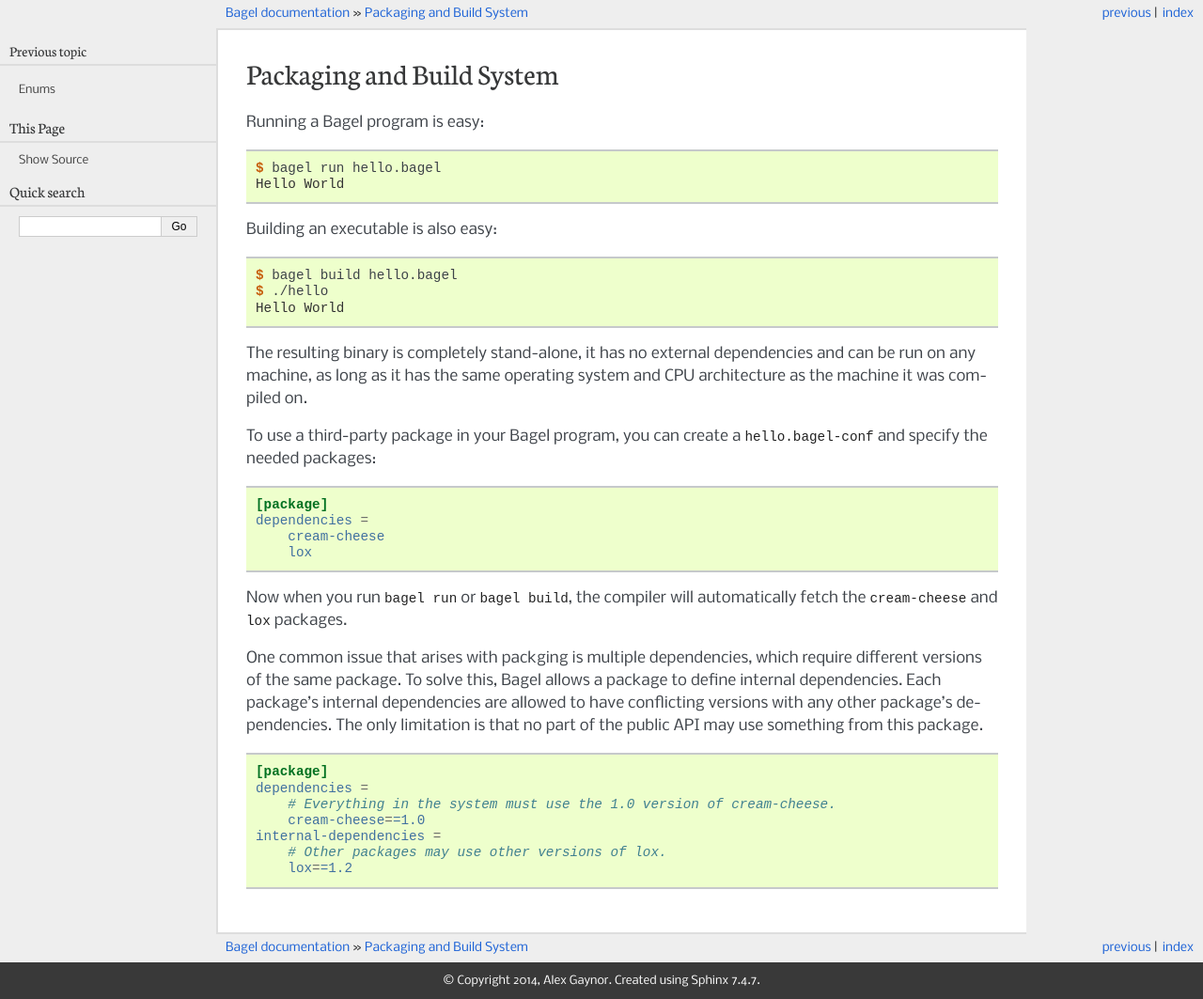
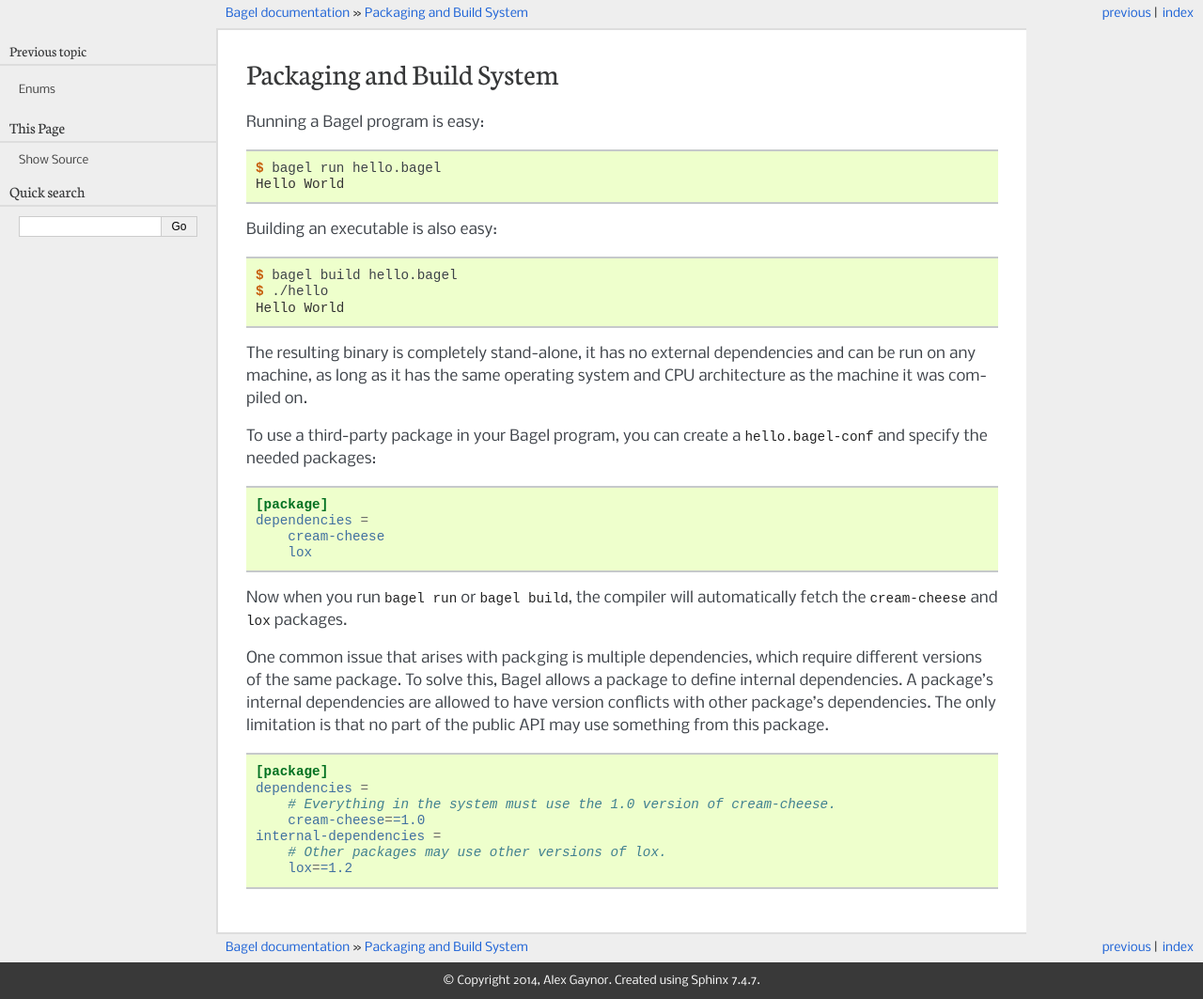
Before and after one commit to alex/bagel, a Sphinx documentation site: the page built from docs/features/packaging.rst, in a window 1280 px wide. Shown: the whole page at 94% size. Built offline with Sphinx 7.4.7, drawn with Linux system fonts in a browser that asks for light colours.

Commit message:
Improve the grammar

```diff
--- a/docs/features/packaging.rst
+++ b/docs/features/packaging.rst
@@ -35,8 +35,8 @@
 
 One common issue that arises with packging is multiple dependencies, which
 require different versions of the same package. To solve this, Bagel allows a
-package to define :term:`internal dependencies`. Each package's internal
-dependencies are allowed to have conflicting versions with any other package's
+package to define :term:`internal dependencies`. A package's internal
+dependencies are allowed to have version conflicts with other package's
 dependencies. The only limitation is that no part of the public API may use
 something from this package.
 
```
